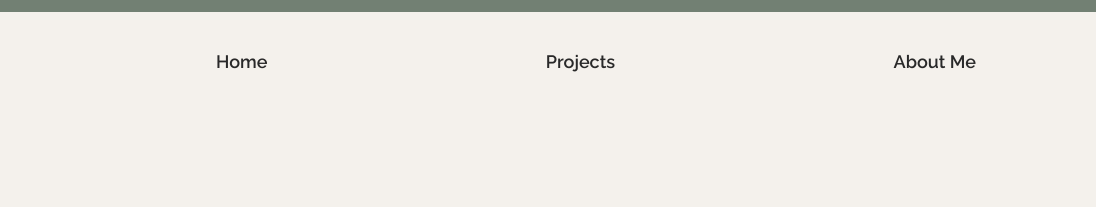
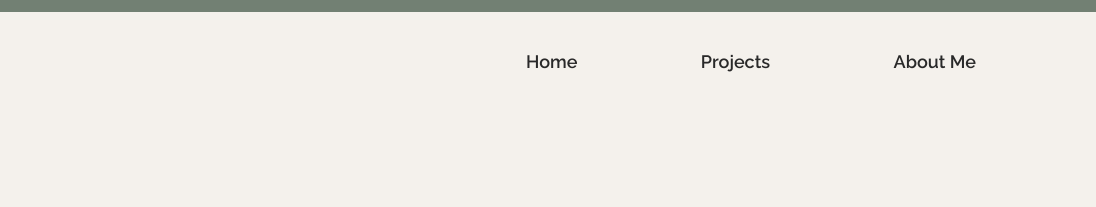
Before and after one commit to gzheng0214/portfoliov2, a Gatsby site: page / in a window 1280 px wide. Shown: the top 207 px of the page, 184-1280 px from the left. Built offline with nearby package versions, Linux system fonts and the light colour scheme; Gatsby itself is replaced by a stand-in of ours.

Commit message:
Changed width

```diff
--- a/src/components/Hero/hero.module.css
+++ b/src/components/Hero/hero.module.css
@@ -4,6 +4,7 @@
   justify-content: center;
   align-items: center;
   padding: 10rem 0;
+  width: fit-content;
   margin: auto;
 }
 
@@ -16,7 +17,6 @@
   flex-direction: column;
   align-items: center;
   color: var(--color-secondary-1);
-  width: 100%;
 }
 
 .hero-info h3 {
--- a/src/components/Navbar/Navbar.module.css
+++ b/src/components/Navbar/Navbar.module.css
@@ -30,9 +30,8 @@
 .links {
   display: flex;
   justify-content: space-between;
-  max-width: 76rem;
+  max-width: 45rem;
   width: 100%;
-  margin-left: 10rem;
   list-style: none;
 }
 
```
